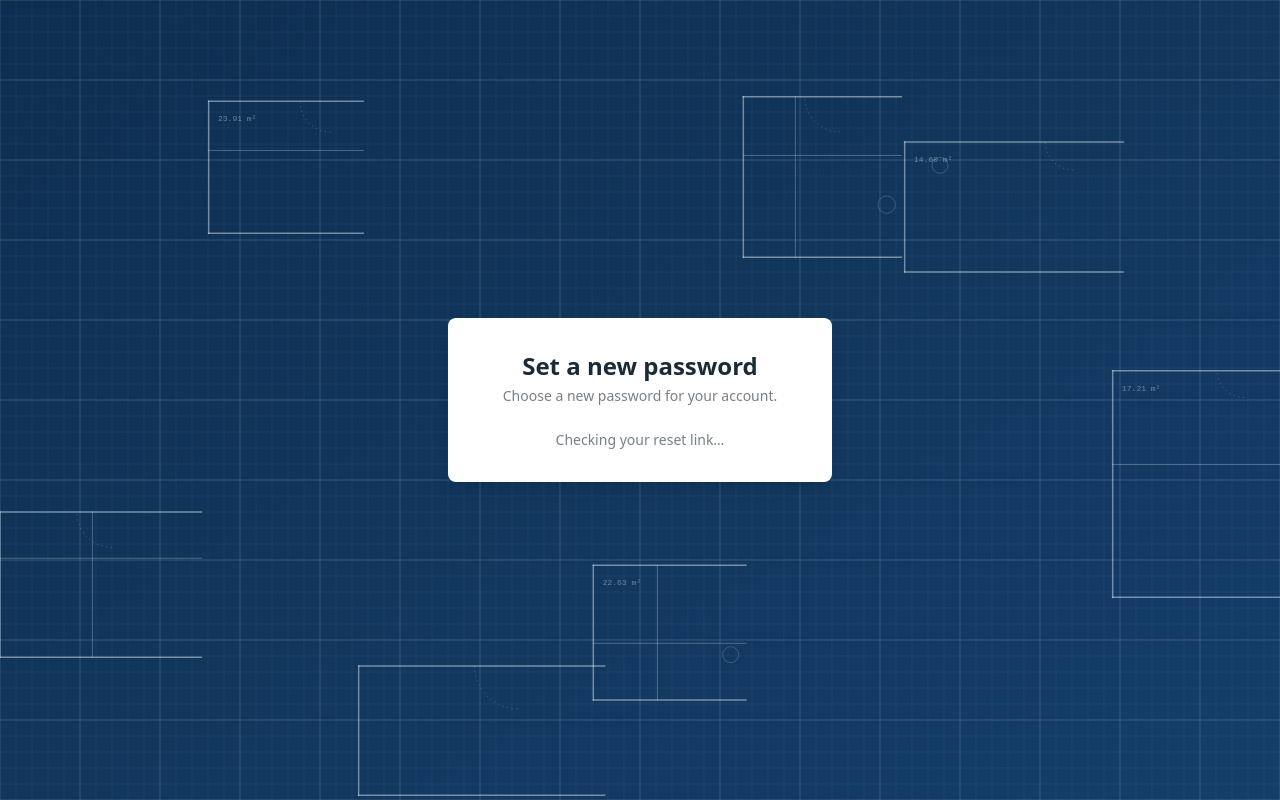
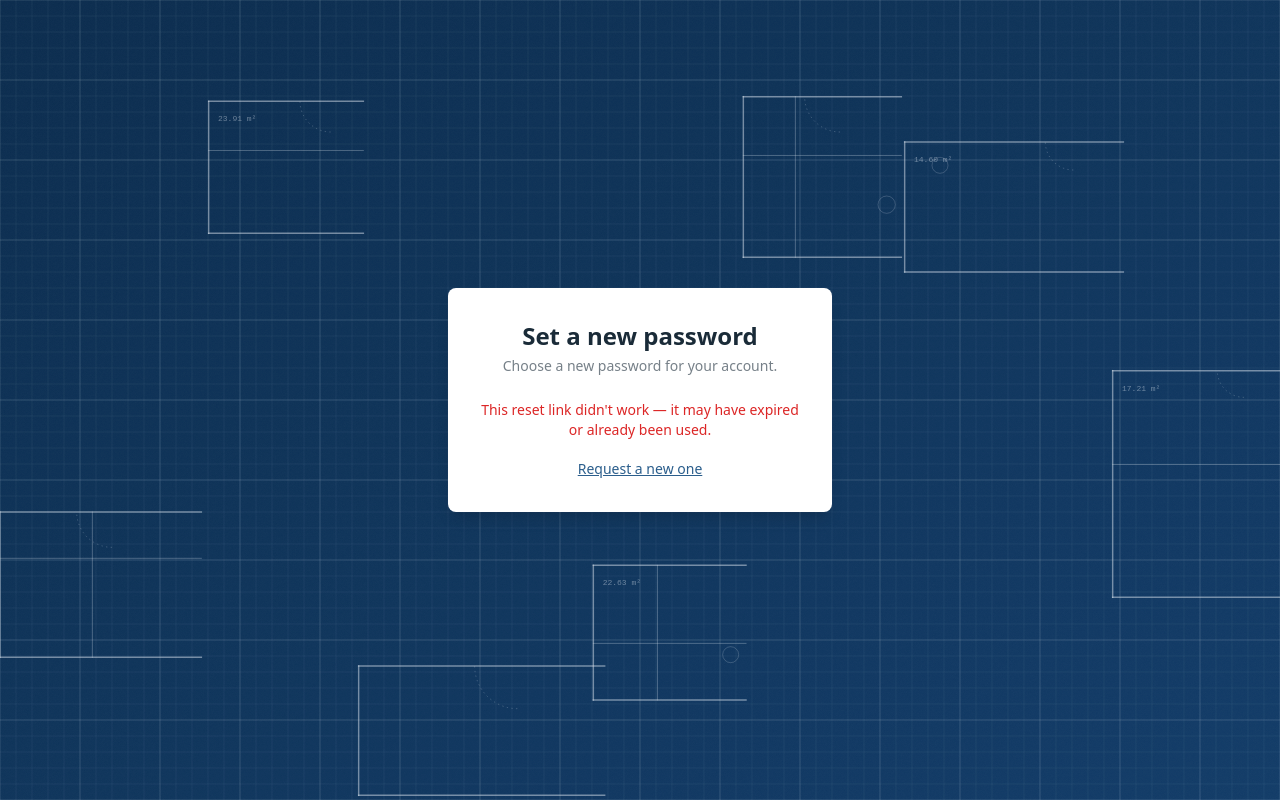
Before and after one commit to atlasnyc1/gc-tracker, a Next.js app: page /reset-password in a window 1280 px wide. Built offline with nearby package versions, Linux system fonts and the light colour scheme; no server answers.

Commit message:
Add link failure handling for password reset

```diff
--- a/app/reset-password/page.tsx
+++ b/app/reset-password/page.tsx
@@ -10,29 +10,67 @@ export default function ResetPasswordPage() {
   const [error, setError] = useState("");
   const [loading, setLoading] = useState(false);
   const [ready, setReady] = useState(false);
+  const [linkFailed, setLinkFailed] = useState(false);
   const [done, setDone] = useState(false);
   const router = useRouter();
 
   useEffect(() => {
     const supabase = createClient();
+    let cancelled = false;
 
     // Clicking the link in the reset email brings the visitor here with a
-    // special one-time code in the web address. Supabase reads that
-    // automatically and fires this event once it's turned into a real,
-    // temporary login just for setting a new password.
+    // one-time code in the web address (?code=...). We have to explicitly
+    // trade that code in for a real, temporary login before they can set a
+    // new password — it doesn't happen automatically.
+    async function init() {
+      const code = new URLSearchParams(window.location.search).get("code");
+
+      if (code) {
+        const { error } = await supabase.auth.exchangeCodeForSession(code);
+        if (cancelled) return;
+        if (!error) {
+          setReady(true);
+          return;
+        }
+      }
+
+      const { data } = await supabase.auth.getSession();
+      if (cancelled) return;
+      if (data.session) {
+        setReady(true);
+      } else if (!code) {
+        // No code in the link and no existing session — this page was
+        // opened directly, not from a real reset email.
+        setLinkFailed(true);
+      }
+    }
+
+    init();
+
+    // Belt-and-suspenders for older-style links that do log the visitor in
+    // automatically and fire this event instead.
     const { data: listener } = supabase.auth.onAuthStateChange((event) => {
       if (event === "PASSWORD_RECOVERY") {
         setReady(true);
       }
     });
 
-    // Belt-and-suspenders: some browsers have the session ready before the
-    // listener above ever fires, so also check directly on load.
-    supabase.auth.getSession().then(({ data }) => {
-      if (data.session) setReady(true);
-    });
+    // Safety net: if nothing above worked within a few seconds, stop
+    // showing "Checking…" forever and tell the visitor what to do.
+    const timeout = setTimeout(() => {
+      if (!cancelled) {
+        setReady((r) => {
+          if (!r) setLinkFailed(true);
+          return r;
+        });
+      }
+    }, 8000);
 
-    return () => listener.subscription.unsubscribe();
+    return () => {
+      cancelled = true;
+      listener.subscription.unsubscribe();
+      clearTimeout(timeout);
+    };
   }, []);
 
   async function handleSubmit(e: FormEvent) {
@@ -88,7 +126,17 @@ export default function ResetPasswordPage() {
           Choose a new password for your account.
         </p>
 
-        {!ready ? (
+        {linkFailed ? (
+          <div className="text-center">
+            <p className="text-sm text-red-600 mb-4">
+              This reset link didn&apos;t work — it may have expired or
+              already been used.
+            </p>
+            <a href="/login" className="text-sm text-accent underline">
+              Request a new one
+            </a>
+          </div>
+        ) : !ready ? (
           <p className="text-sm text-ink/60 text-center">
             Checking your reset link…
           </p>
```
